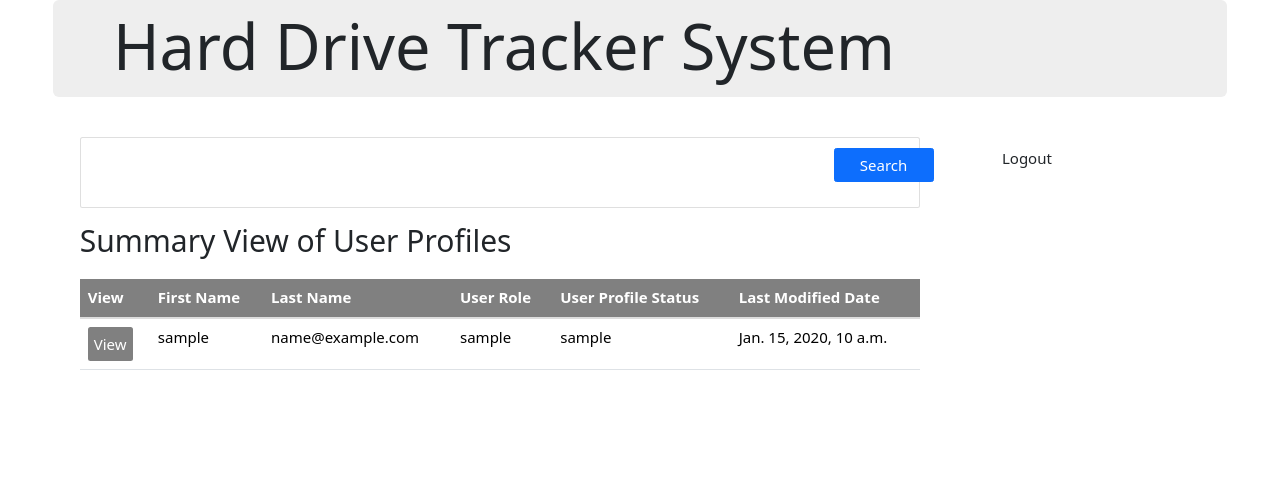
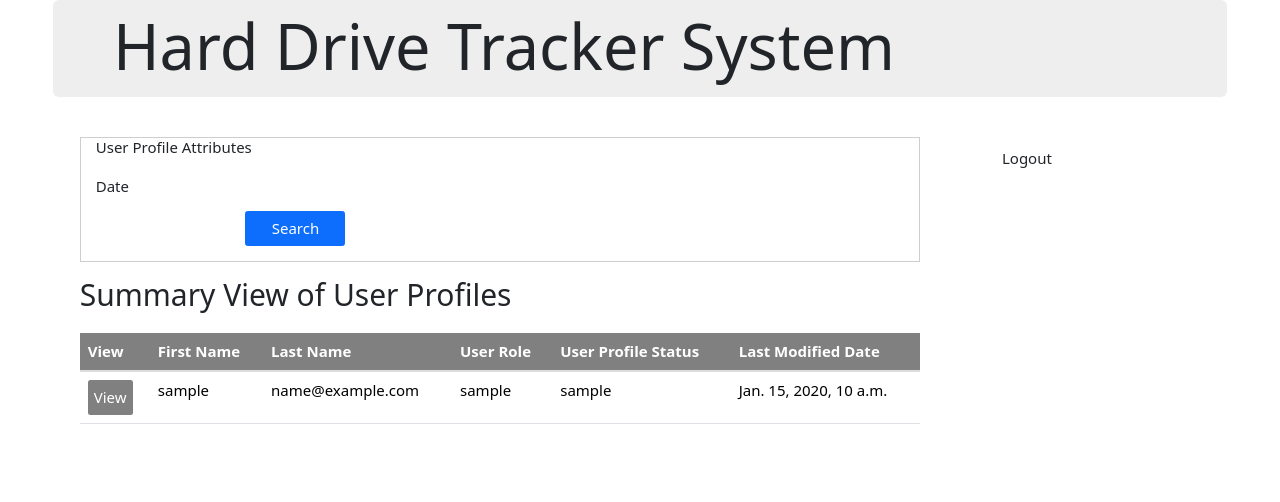
Before and after one commit to CS4311-Team-2/hard-drive-tracker-system, a Django app: template main/templates/maintainer/view_all_profiles.html in a window 1280 px wide. Shown: the top 502 px of the page. Run offline with Django 4.2, Linux system fonts and the light colour scheme; tables that the repository leaves empty hold one stand-in row (values such as "Sample post"); the template is opened without the code that fills it: values that come from a table or form of the project are taken from there, most other values are stand-ins (such as "Sample title", 1, 10 or a date in 2020); some libraries are stand-ins or nearby versions.

Commit message:
Fixed html styling

```diff
--- a/main/filters.py
+++ b/main/filters.py
@@ -10,4 +10,4 @@ class UserProfilesFilter(django_filters.FilterSet):
     last_modified_date = DateFilter(field_name="date_joined", lookup_expr="gte", label="Last Modified Date")
     class Meta:
         model = User
-        fields = ['fname','lname','email_address','user_name','groups', 'last_modified_date']
+        fields = ['fname','lname','email_address','user_name','groups', 'last_modified_date', 'is_active']
--- a/main/templates/maintainer/view_all_profiles.html
+++ b/main/templates/maintainer/view_all_profiles.html
@@ -9,7 +9,8 @@
         <!--FILTERING-->
         <div class="row">
            <div class="col">
-              <div class="card card-body">
+              <div class="container-fluid" style="border:1px solid #cecece;">
+                 <h4>User Profile Attributes</h4>
                  <form method="get">
                   <div class="form-row">
                      <div class="form-group col-md-2">
@@ -25,11 +26,19 @@
                         {{profileFilter.form.email_address|bootstrap}}
                      </div>
                      <div class="form-group col-md-2">
+                        {{profileFilter.form.is_active|bootstrap}}
+                     </div>
+                     <div class="form-group col-md-2">
+                        {{profileFilter.form.groups|bootstrap}}
+                     </div>
+                  </div>
+                  <h4>Date</h4>
+                  <div class="form-row">
+                     <div class="form-group col-md-2">
                         {{profileFilter.form.last_modified_date|bootstrap}}
                      </div>
                      <div class="form-group col-md-2">
-                        {{profileFilter.form.groups|bootstrap}}
-                        <button class="btn btn-primary" type="submit" style="margin-left:43%; width:100px;">Search</button>
+                        <button class="btn btn-primary" type="submit" style="margin-top:11%;width:100px;">Search</button>
                      </div>
                   </div>
                  </form>
```
